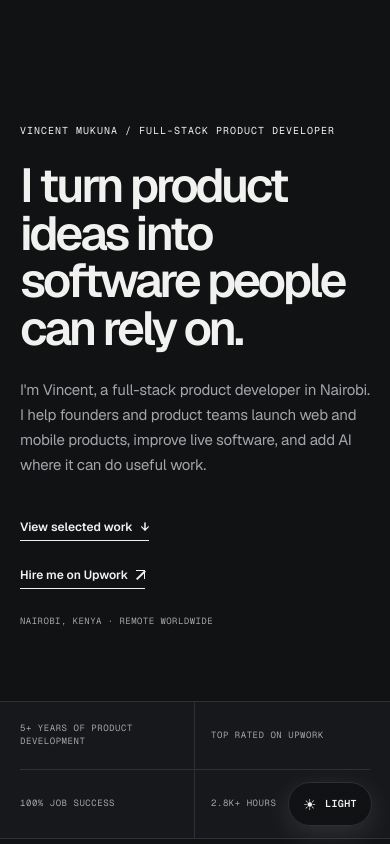
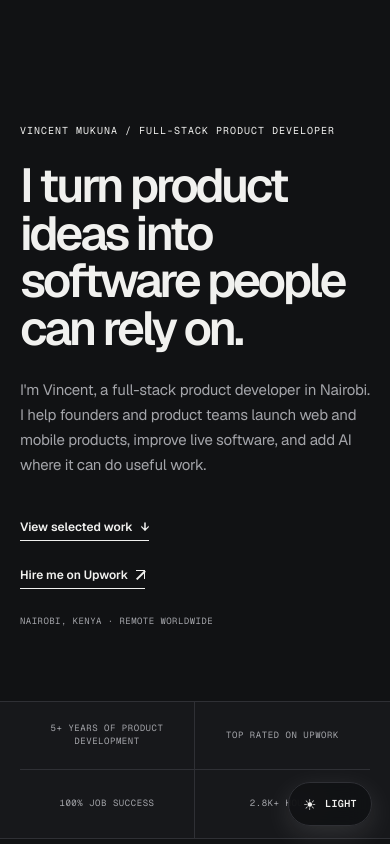
Before and after one commit to VincentMukuna/builtbyvin, a Next.js app: page / in a window 390 px wide. Shown: the top 844 px of the page. Built offline with nearby package versions, Linux system fonts and the light colour scheme.

Commit message:
style: center credibility labels in grid cells
Use consistent cell padding and center each label across desktop and mobile layouts.

```diff
--- a/app/globals.css
+++ b/app/globals.css
@@ -256,6 +256,8 @@ button:focus-visible {
   padding: 22px 20px;
   display: flex;
   align-items: center;
+  justify-content: center;
+  text-align: center;
   border-right: 1px solid var(--line);
   color: var(--muted);
   font-size: 9px;
@@ -263,12 +265,7 @@ button:focus-visible {
   letter-spacing: 0.06em;
 }
 
-.credibility-grid li:first-child {
-  padding-left: 0;
-}
-
 .credibility-grid li:last-child {
-  padding-right: 0;
   border-right: 0;
 }
 
@@ -874,12 +871,7 @@ footer {
   }
 
   .credibility-grid li:nth-child(2n) {
-    padding-right: 0;
     border-right: 0;
-  }
-
-  .credibility-grid li:nth-child(2n + 1) {
-    padding-left: 0;
   }
 
   .credibility-grid li:nth-child(n + 3) {
```
